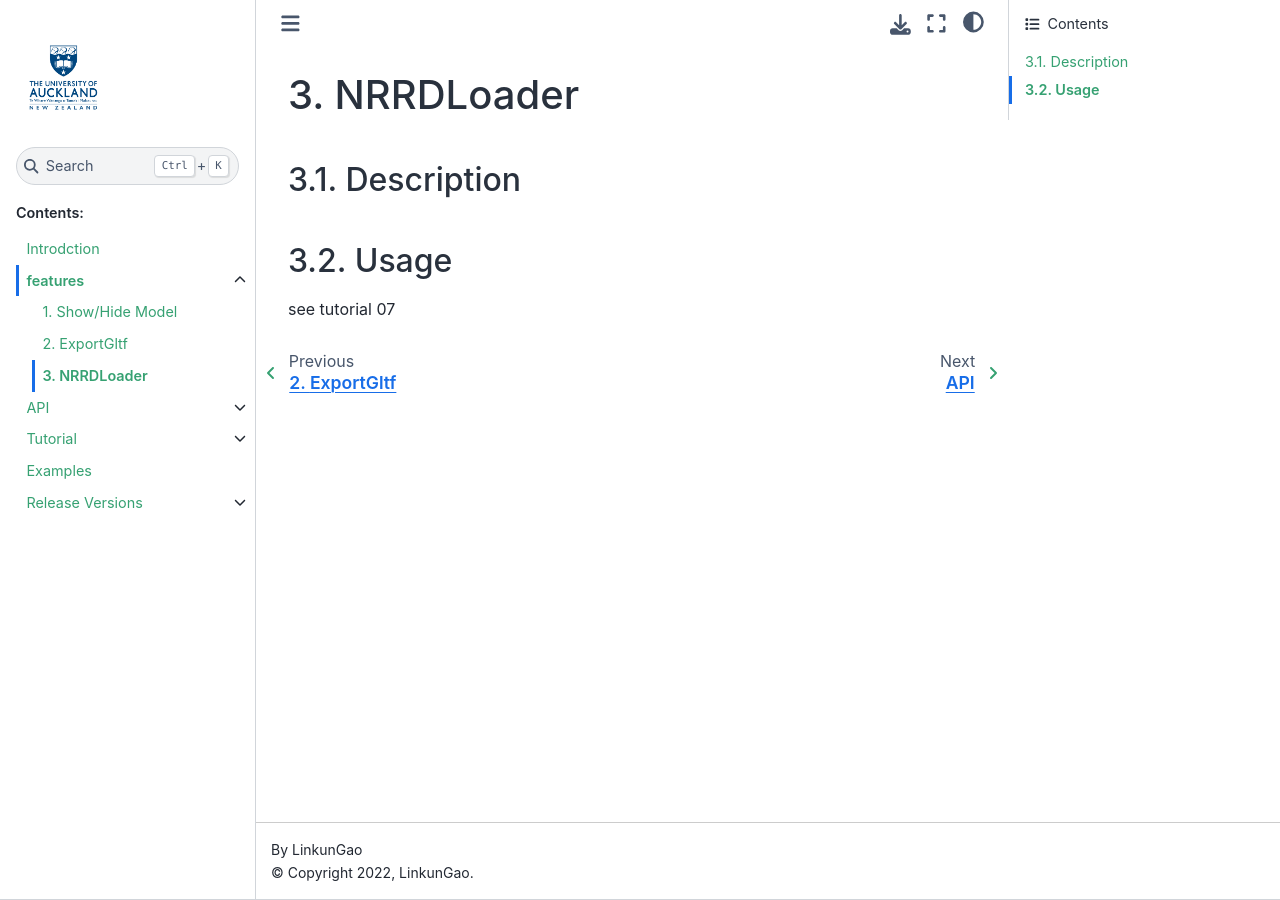
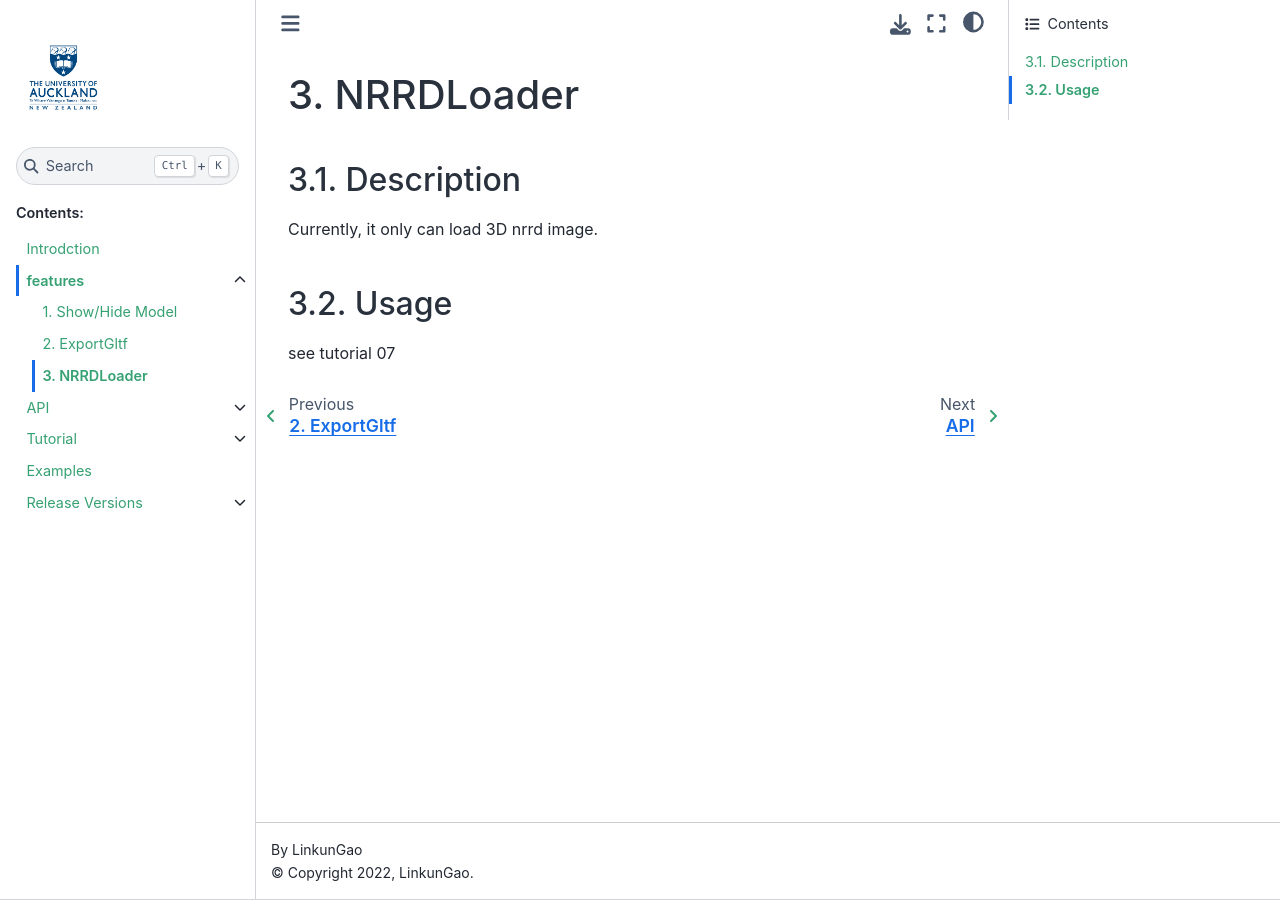
Before and after one commit to LinkunGao/GltfLoader-Plugin, a Sphinx documentation site: the page built from docs/source/features/03_nrrdloader.md, in a window 1280 px wide. Built offline with Sphinx 7.4.7 and the Sphinx Book theme 1.1.4, drawn with Linux system fonts in a browser that asks for light colours.

Commit message:
update docs

```diff
--- a/docs/source/features/03_nrrdloader.md
+++ b/docs/source/features/03_nrrdloader.md
@@ -2,6 +2,8 @@
 
 ## Description
 
+Currently, it only can load 3D nrrd image.
+
 ## Usage
 
 see tutorial 07
```
